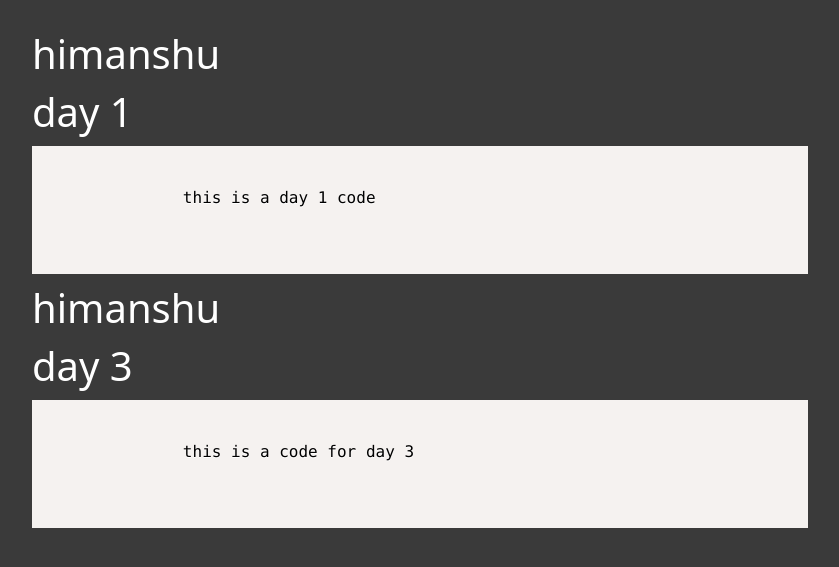
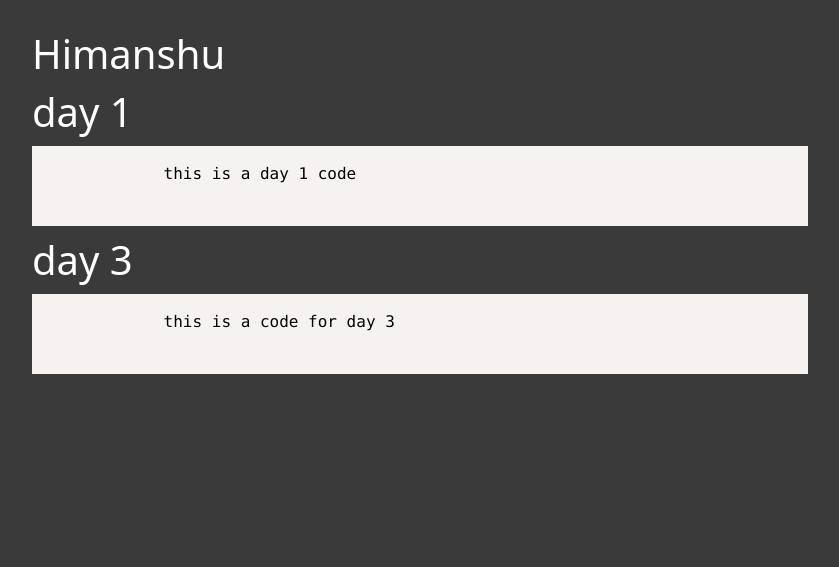
Before and after one commit to Himanshu3691/DSA_Project, a Django app: page /dsa/code/1 in a window 1280 px wide. Shown: the part 56-623 px from the top of the page, without its empty margins (220-1059 px from the left). Run offline with Django 4.2, Linux system fonts and the light colour scheme; data comes from the database, SQL or seed files in the repository; both versions use the stored data as it was after the commit.

Commit message:
i am commiting the code

```diff
--- a/dsa/template/user_code.html
+++ b/dsa/template/user_code.html
@@ -4,8 +4,6 @@
   {{ section.title }}
 {% endblock %}
 {% block content2 %}
-
-
   <link rel="stylesheet" href="https://cdn.jsdelivr.net/npm/prismjs/themes/prism.css" />
   <link rel="stylesheet" href="https://cdn.jsdelivr.net/npm/prismjs/themes/prism.css" />
   <link rel="stylesheet" href="{% static 'dsa-static/css/user_code.css' %}" />
@@ -13,14 +11,13 @@
   <div class="main">
     <div class="container">
       <div class="users">
+      <h1 class="text_name">{{user_name}}</h1>
         {% for code in context %}
-          <h1>{{ code.user_code.First }}</h1>
+          {% comment %} <h1>{{ code.user_code.First }}</h1> {% endcomment %}
           {% comment %} <h1>{{ code.id }}</h1> {% endcomment %}
           <h1>{{ code.day }}</h1>
           <pre class="language-python">
-            <code>
-              {{code.code}}
-            </code>
+            <code>{{ code.code }}</code>
           </pre>
 
           {% comment %} <h1>{{ code.code }}</h1> {% endcomment %}
--- a/dsa/views.py
+++ b/dsa/views.py
@@ -41,8 +41,8 @@ class UserPro(View):
 class Code(View):
     def get(self, request, id):
         code_objs = User.objects.get(id = id).user_code.all()
-        # print(code_objs,"----------------code_objs>>>>>>>>>")
-        return render(request, 'user_code.html',{"context":code_objs})
+        user_name = User.objects.get(id = id).First
+        return render(request, 'user_code.html',{"context":code_objs,'user_name':user_name})
 
 
 def vali(request):
--- a/static/dsa-static/css/user_code.css
+++ b/static/dsa-static/css/user_code.css
@@ -2,3 +2,6 @@
   height: 60px;
   width: 500px;
 }
+.text_name{
+  text-transform: capitalize;
+}
```
Also changed, not shown: db.sqlite3.
